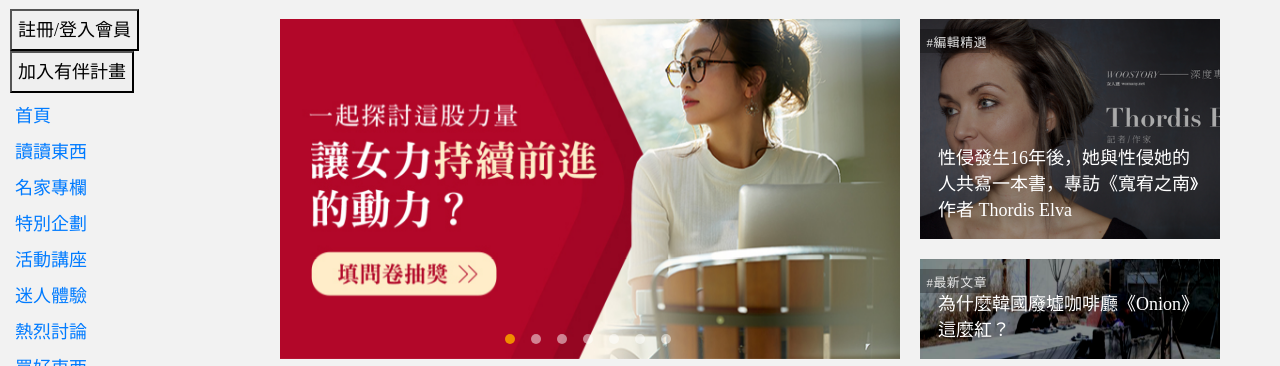
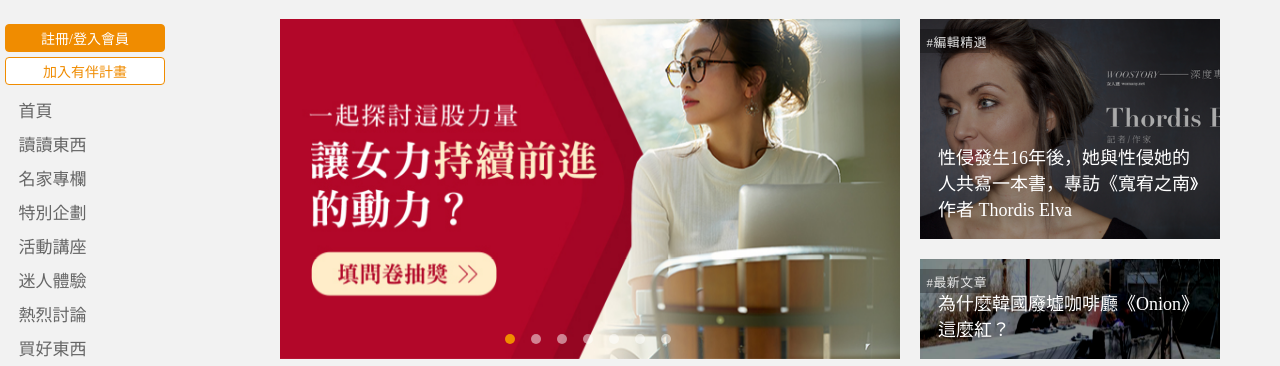
Before and after one commit to hot50773/hot50773.github.io, a PHP site: page / in a window 1280 px wide. Shown: the part 61-427 px from the top of the page. Run offline with PHP 8.4, Linux system fonts and the light colour scheme; some web fonts are replaced.

Commit message:
modify menu and sidebar

```diff
--- a/womany_cover.css
+++ b/womany_cover.css
@@ -100,6 +100,16 @@
         text-align: left;
         text-decoration: none;
         /*line-height: 1.3em;*/
+    }
+
+    .signup-btn{
+        background-color: #f08c00;
+        color: #fff;
+    }
+
+    .partner-btn{
+        background-color: #fff;
+        color: #f08c00;
     }
 
     ul {
@@ -755,11 +800,54 @@
         left: 0;
         top: 60px;
         bottom: 0;
-        padding: 10px;
+        padding: 20px 5px;
         line-height: 2em;
         color: #666;
         font-family: Microsoft JhengHei;
-        font-size: 18px;
+        font-size: 17px;
+    }
+
+
+
+    #sidebar button{
+        display: block;
+        width: 160px;
+        height: 28px;
+        margin: 5px 0;
+        font-size: 14px;
+        text-align: center;
+        line-height: 28px;
+        border-radius: 4px;
+        border: 1px solid #f08c00;
+    }
+
+
+
+
+    #sidebar a{
+        display: block;
+        margin: 0 -10px;
+        padding: 0 10px;
+        color:#666;
+        }
+
+    #sidebar a:hover{
+        color:#808080;
+        background: #ddd;
+        text-decoration: none;
+    }
+
+    #sidebar i{
+        margin-right: 0.5em;
+    }
+
+    .divider{
+        margin:-10px -10px 0;
+        padding: 10px 10px 0;
+        background: #e7e7e7;
+        color: #888;
+        font-size: 0.9em;
+        font-weight: bold;
     }
     /* ======================================= */
     /* Media Query */
```
Also changed, not shown: other parts of womany_cover.css (+46 -12 lines).
